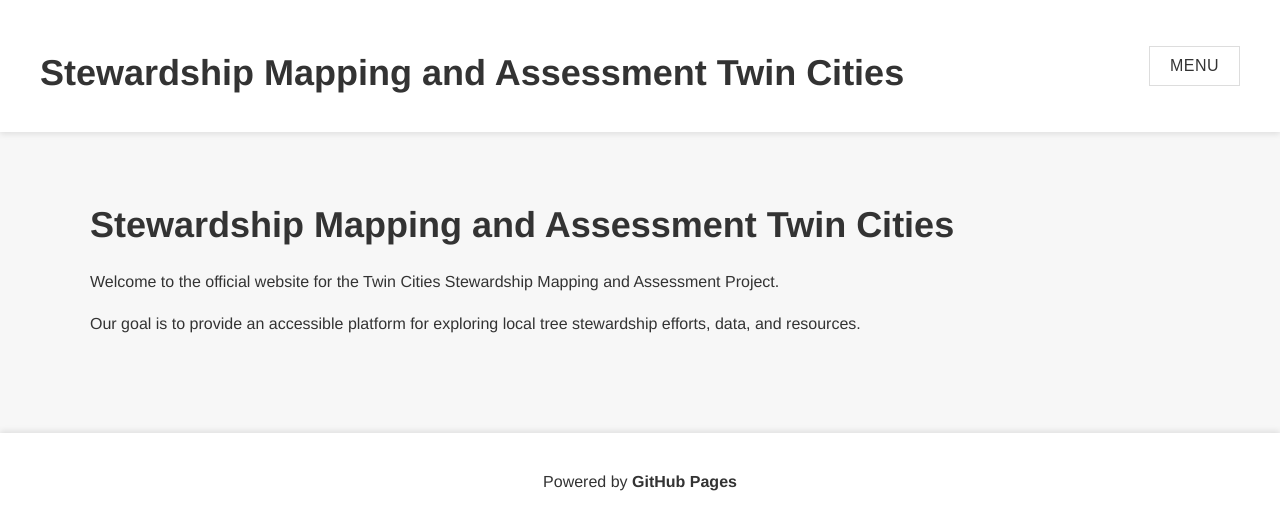
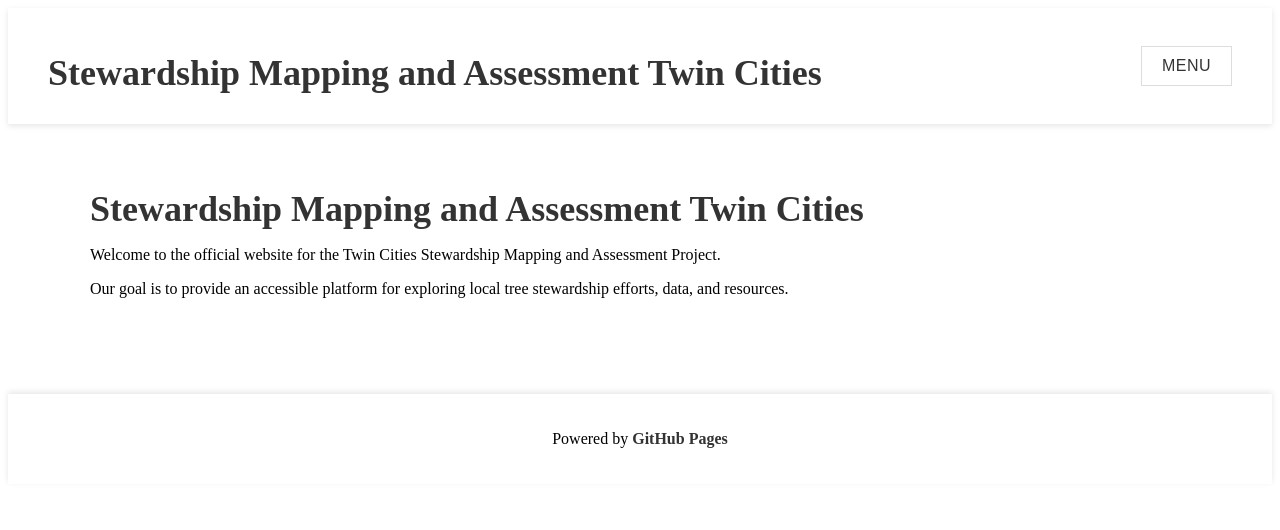
Before and after one commit to sallydonovan/mspstewmap, a Jekyll site: the page built from index.md, in a window 1280 px wide. Shown: the top 530 px of the page. Built offline with Jekyll 4.4.1, drawn with Linux system fonts in a browser that asks for light colours.

Commit message:
Update default.html

```diff
--- a/_layouts/default.html
+++ b/_layouts/default.html
@@ -5,12 +5,8 @@
   <title>{{ page.title }}</title>
   <style>
     body {
-      font-family: 'Helvetica Neue', Arial, sans-serif;
-      margin: 0;
-      padding: 0;
-      background-color: #f7f7f7;
-      color: #333;
-      line-height: 1.6;
+<link href="https://fonts.googleapis.com/css2?family=Merriweather&family=Source+Sans+Pro:wght@600&display=swap" rel="stylesheet">
+<link rel="stylesheet" href="{{ site.baseurl }}/assets/css/style.css">
     }
 
     h1 {
```
